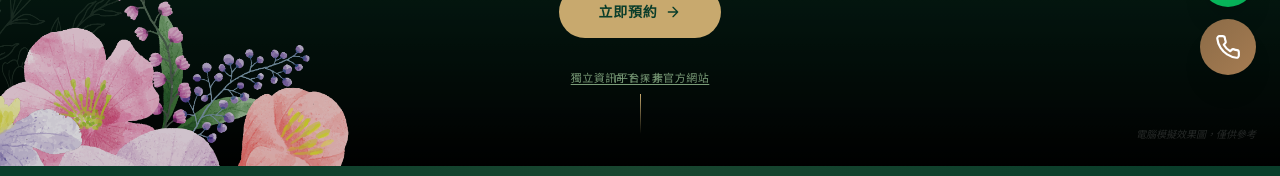
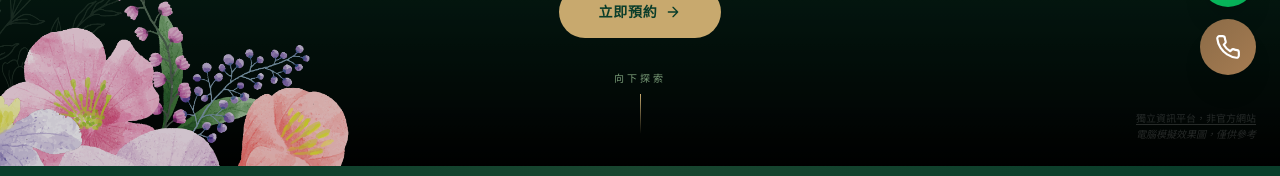
Before and after one commit to teohaksan/garden-regency, a React (Vite) app: page / in a window 1280 px wide. Shown: the part 701-877 px from the top of the page. Built offline with nearby package versions, Linux system fonts and the light colour scheme.

Commit message:
fix: Move disclaimer to bottom-right, above art note

```diff
--- a/src/components/common/HeroSection.jsx
+++ b/src/components/common/HeroSection.jsx
@@ -61,6 +61,15 @@ export default function HeroSection({
         {isDark && (
           <div className="absolute inset-0" style={{ backgroundColor: 'rgba(0,0,0,0.2)' }}></div>
         )}
+        <p className="absolute bottom-10 right-6 z-10 text-[10px] text-white/15 font-[family-name:var(--font-body)]">
+          <a
+            href="#footer"
+            className="underline underline-offset-2 hover:opacity-80 transition-opacity"
+            title={disclaimerText}
+          >
+            {disclaimerLabel}
+          </a>
+        </p>
         <p className="absolute bottom-6 right-6 z-10 text-[10px] text-white/15 italic font-[family-name:var(--font-body)]">
           {artNoteLabel}
         </p>
@@ -227,22 +236,6 @@ export default function HeroSection({
         )}
       </div>
 
-      {/* Non-official disclaimer - small, subtle text, above scroll indicator */}
-      <div className="absolute bottom-8 z-10" style={{ left: '50%', transform: 'translateX(-50%)', marginBottom: '48px' }}>
-        <p
-          className="text-[10px] md:text-[11px] tracking-wider font-[family-name:var(--font-body)]"
-          style={{ color: 'var(--color-text-muted)' }}
-        >
-          <a
-            href="#footer"
-            className="underline underline-offset-2 hover:opacity-80 transition-opacity"
-            title={disclaimerText}
-          >
-            {disclaimerLabel}
-          </a>
-        </p>
-      </div>
-
       {/* Scroll indicator */}
       <div className="absolute bottom-8 left-1/2 -translate-x-1/2 z-10">
         <div className="flex flex-col items-center gap-2" aria-hidden="true">
```
